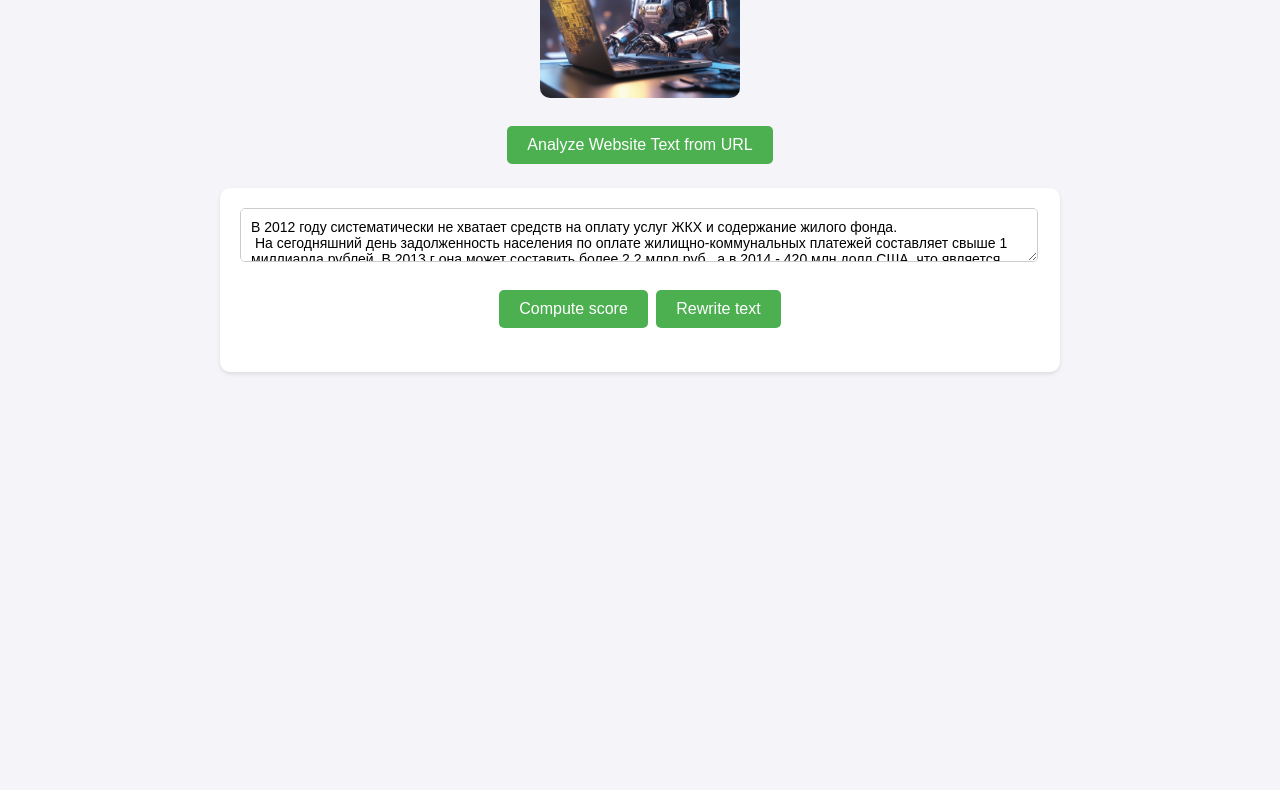
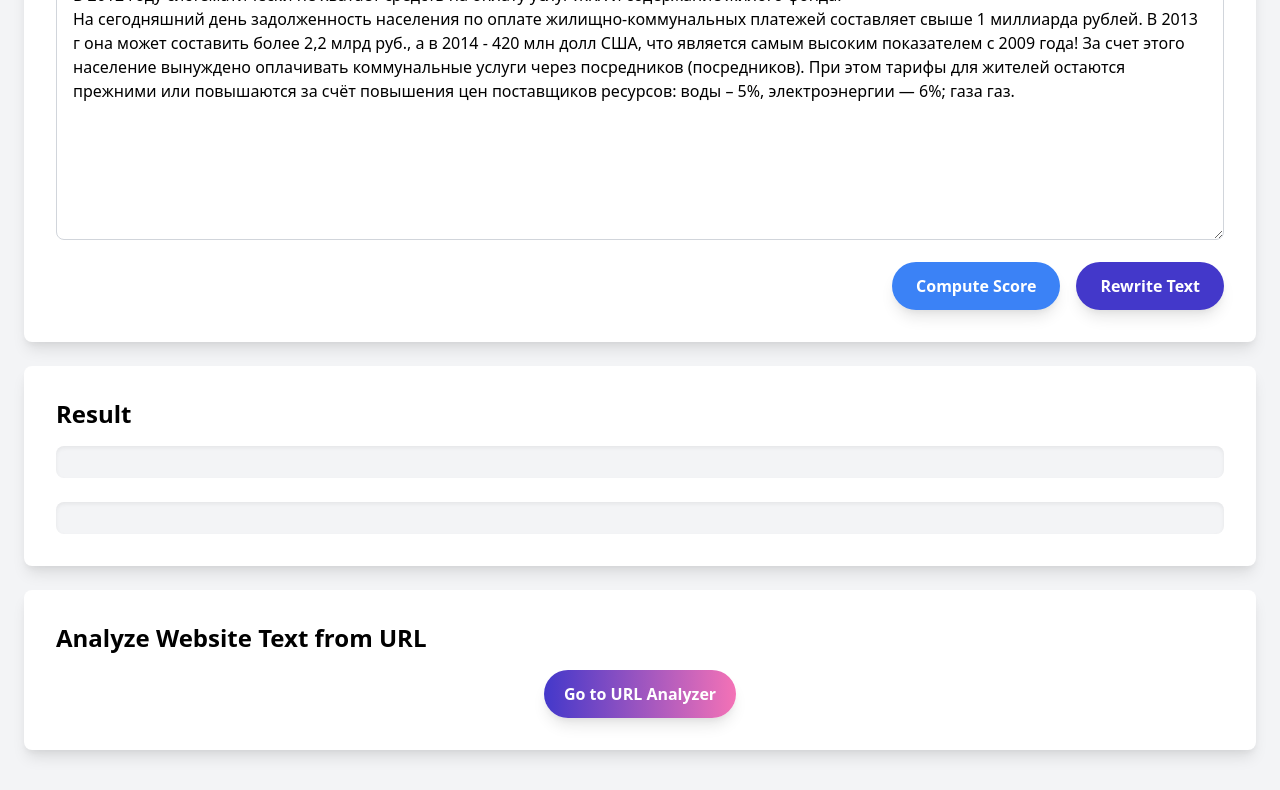
Before and after one commit to rmakarovv/atd-rewriting, a plain HTML site: page static/index.html in a window 1280 px wide. Shown: the part 242-1032 px from the top of the page. Before the commit the page ends 800 px from the top, so only its background shows below. Drawn offline with nearby package versions, Linux system fonts and the light colour scheme.

Commit message:
updated design

```diff
--- a/static/index.html
+++ b/static/index.html
@@ -4,33 +4,49 @@
     <meta charset="UTF-8">
     <meta name="viewport" content="width=device-width, initial-scale=1.0">
     <title>AI Text Detector</title>
-    <link rel="stylesheet" href="style.css">
+    <link href="https://cdn.jsdelivr.net/npm/tailwindcss@2.2.19/dist/tailwind.min.css" rel="stylesheet">
 </head>
-<body>
-    <header>
-        <h1>AI Text Detector</h1>
+<body class="bg-gray-100 font-sans leading-normal tracking-normal">
+
+    <header class="bg-gradient-to-r from-blue-500 to-indigo-700 text-white py-6 shadow-lg">
+        <div class="container mx-auto flex justify-between items-center px-6">
+            <h1 class="text-4xl font-bold">AI Text Detector</h1>
+        </div>
     </header>
-    <main>
-        <section class="image-section">
-            <img src="robot_writing.jpg" alt="Robot Writing on Laptop">
+
+    <main class="container mx-auto my-10 px-6 grid grid-cols-1 md:grid-cols-2 gap-6">
+        <section class="input-section bg-white p-8 rounded-lg shadow-lg col-span-1 md:col-span-2">
+            <h2 class="text-2xl font-semibold mb-4">Analyze Text</h2>
+            <textarea id="input-text" class="w-full p-4 border border-gray-300 rounded-lg mb-4 focus:outline-none focus:ring-2 focus:ring-blue-500 focus:border-transparent" rows="10" placeholder="Enter text here...">
+В 2012 году систематически не хватает средств на оплату услуг ЖКХ и содержание жилого фонда.
+На сегодняшний день задолженность населения по оплате жилищно-коммунальных платежей составляет свыше 1 миллиарда рублей. В 2013 г она может составить более 2,2 млрд руб., а в 2014 - 420 млн долл США, что является самым высоким показателем с 2009 года! За счет этого население вынуждено оплачивать коммунальные услуги через посредников (посредников). При этом тарифы для жителей остаются прежними или повышаются за счёт повышения цен поставщиков ресурсов: воды – 5%, электроэнергии — 6%; газа газ.
+            </textarea>
+            <div class="button-container flex justify-end space-x-4">
+                <button onclick="compute()" class="bg-blue-500 text-white font-semibold px-6 py-3 rounded-full shadow-lg hover:shadow-xl transform hover:scale-105 transition duration-300">
+                    Compute Score
+                </button>
+                <button onclick="change()" class="bg-indigo-700 text-white font-semibold px-6 py-3 rounded-full shadow-lg hover:shadow-xl transform hover:scale-105 transition duration-300">
+                    Rewrite Text
+                </button>
+            </div>
         </section>
-        <div class="button-container">
-            <a href="url_analyzer.html">Analyze Website Text from URL</a>
-        </div>
-        <section class="input-section">
-            <textarea id="input-text">В 2012 году систематически не хватает средств на оплату услуг ЖКХ и содержание жилого фонда.
- На сегодняшний день задолженность населения по оплате жилищно-коммунальных платежей составляет свыше 1 миллиарда рублей. В 2013 г она может составить более 2,2 млрд руб., а в 2014 - 420 млн долл США, что является самым высоким показателем с 2009 года! За счет этого население вынуждено оплачивать коммунальные услуги через посредников (посредников). При этом тарифы для жителей остаются прежними или повышаются за счёт повышения цен поставщиков ресурсов: воды – 5%, электроэнергии — 6%; газа газ.</textarea><br>
-            <div class="button-container">
-                <button onclick="compute()">Compute score</button>
-                <button onclick="change()">Rewrite text</button>
+
+        <section class="result-section bg-white p-8 rounded-lg shadow-lg col-span-1 md:col-span-2">
+            <h2 class="text-2xl font-semibold mb-4">Result</h2>
+            <div id="output" class="p-4 bg-gray-100 rounded-lg shadow-inner"></div>
+            <div id="paraphrases" class="mt-6 p-4 bg-gray-100 rounded-lg shadow-inner"></div>
+        </section>
+
+        <section class="bg-white p-8 rounded-lg shadow-lg col-span-1 md:col-span-2">
+            <h2 class="text-2xl font-semibold mb-4">Analyze Website Text from URL</h2>
+            <div class="flex justify-center">
+                <a href="url_analyzer.html" class="bg-gradient-to-r from-indigo-700 to-pink-400 text-white font-semibold px-5 py-3 rounded-full shadow-lg hover:shadow-xl transform hover:scale-105 transition duration-300">
+                    Go to URL Analyzer
+                </a>
             </div>
-            <div id="output"></div>
-            <div id="paraphrases"></div>
         </section>
     </main>
-    <!-- <footer>
-        <p>&copy; 2024 AI Text Detector. All rights reserved.</p>
-    </footer> -->
+
     <script src="script.js"></script>
 </body>
 </html>
```
Also changed, not shown: static/url_analyzer.html (+28 -15 lines).
